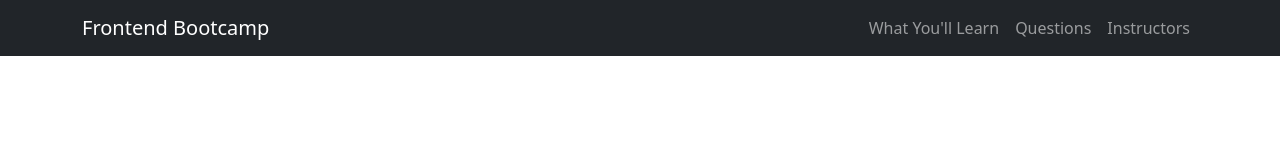
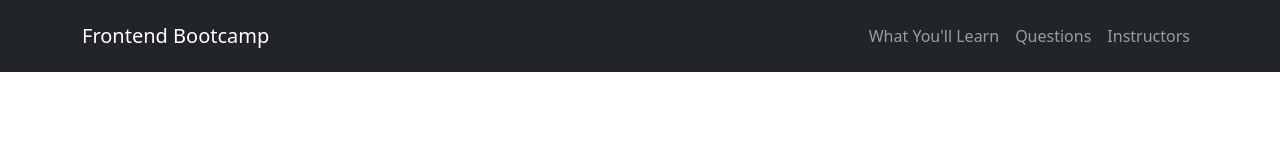
Before and after one commit to dvornicked/BS5FBC, a website: page index.html in a window 1280 px wide. Drawn offline with nearby package versions, Linux system fonts and the light colour scheme.

Commit message:
Cancel SVG compression

```diff
--- a/index.html
+++ b/index.html
@@ -11,7 +11,7 @@
     <title>Frontend Bootcamp</title>
 </head>
 <body>
-    <nav class="navbar navbar-expand-lg bg-dark navbar-dark">
+    <nav class="navbar navbar-expand-lg bg-dark navbar-dark py-3">
         <div class="container">
             <a href="#" class="navbar-brand">Frontend Bootcamp</a>
 
--- a/package.json
+++ b/package.json
@@ -4,7 +4,6 @@
   "description": "",
   "main": "index.js",
   "scripts": {
-    "icons": "svgo -f img",
     "serve": "browser-sync start -s --files 'style.css, index.html'"
   },
   "author": "",
```
Also changed, not shown: img/fundamentals.svg, img/react.svg, img/showcase.svg.
